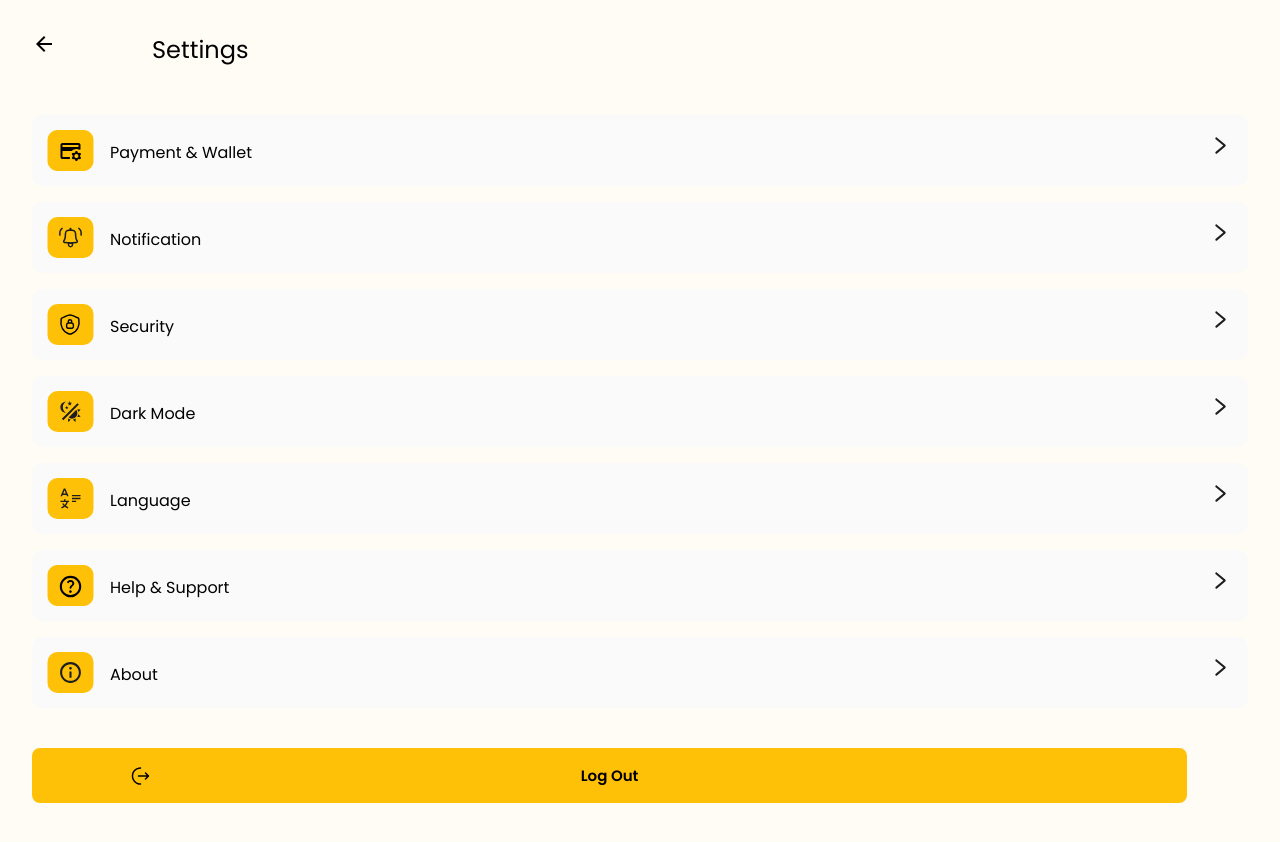
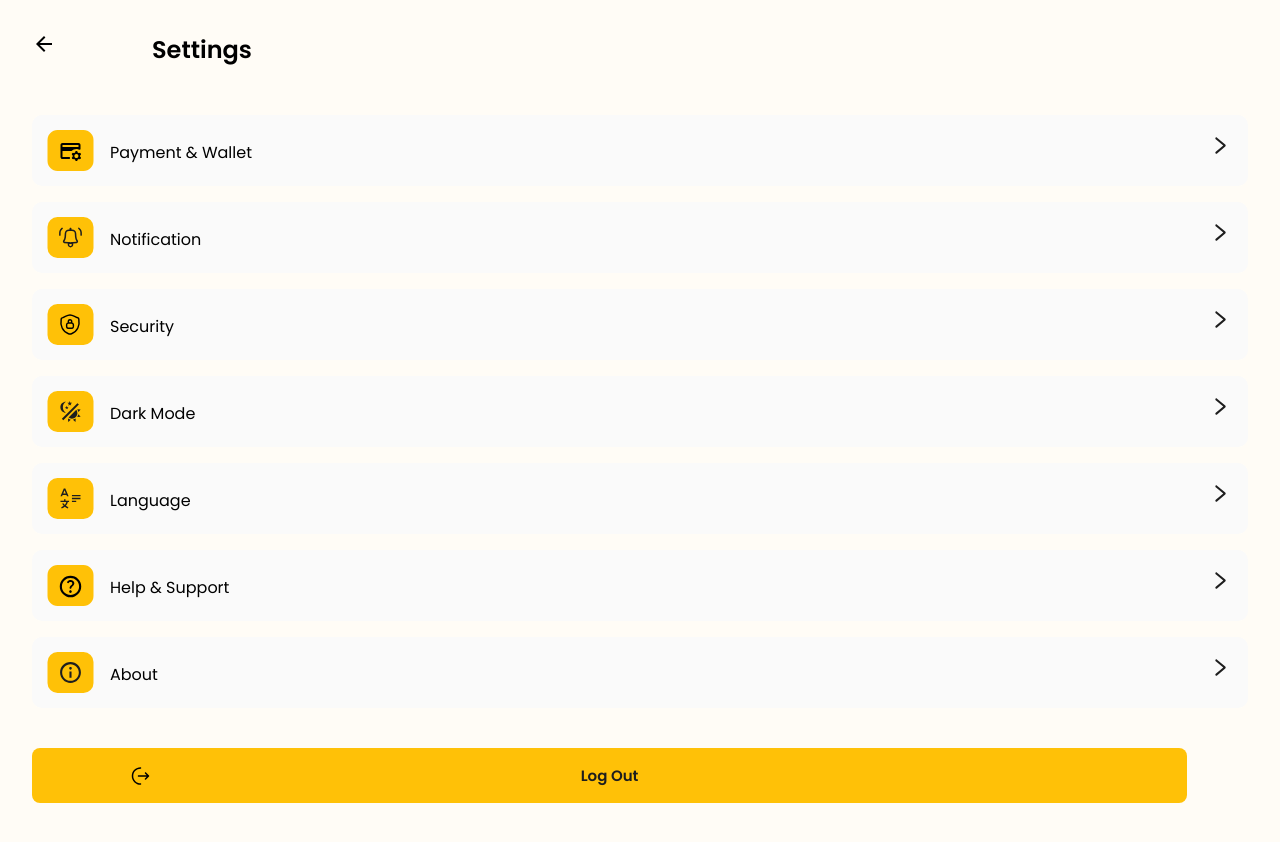
Before and after one commit to mrauthentik/pawa, a React (Vite) app in the folder pawa-sure/: page /settings in a window 1280 px wide. Shown: the top 842 px of the page. Built offline with nearby package versions, Linux system fonts and the light colour scheme.

Commit message:
feat: Update font weight in button styles and enhance log out button with link

```diff
--- a/pawa-sure/src/App.css
+++ b/pawa-sure/src/App.css
@@ -835,7 +835,7 @@ button:active{
         gap: 6rem;
         margin-bottom: 3rem;
         h2{
-            font-weight: 400;
+            font-weight: 600;
         }
 
     }
--- a/pawa-sure/src/Components/Settings.tsx
+++ b/pawa-sure/src/Components/Settings.tsx
@@ -1,6 +1,6 @@
 import { ArrowBack } from '@mui/icons-material'
 import React from 'react'
-import { useNavigate } from 'react-router-dom'
+import { useNavigate, Link } from 'react-router-dom'
 import wallet from '../assets/images/wallet.svg'
 import bell from '../assets/images/bell.svg'
 import lock from '../assets/images/lock.svg'
@@ -47,7 +47,7 @@ const Settings:React.FC = ()=> {
                 </div>
             ))}
             </div>
-            <button> <img src={out} alt="" /> Log Out</button>
+            <button> <img src={out} alt="" /><Link to='/signin' className='link'>Log Out</Link>  </button>
         </div>
     )
 }
```
